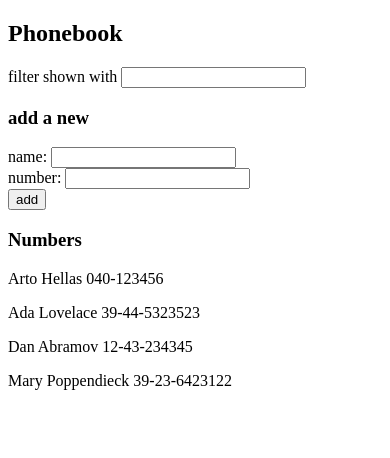
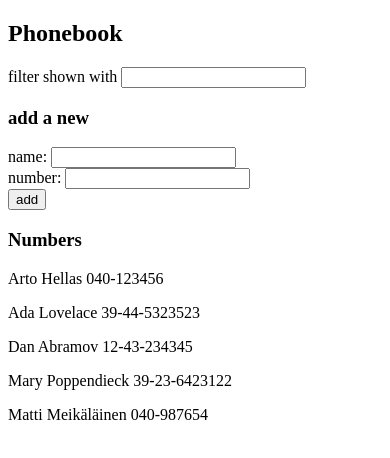
Before and after one commit to sjkottari/full-stack-open, a React (Vite) app in the folder osa2/puhelinluettelo/: page / in a window 390 px wide. Shown: the top 458 px of the page. Built offline with nearby package versions, Linux system fonts and the light colour scheme; data requests are answered from the project's data file.

Commit message:
puhelinluettelo step7 sync phonebook to server

```diff
--- a/osa2/puhelinluettelo/db.json
+++ b/osa2/puhelinluettelo/db.json
@@ -1,5 +1,5 @@
 {
-  "persons":[
+  "persons": [
     {
       "name": "Arto Hellas",
       "number": "040-123456",
@@ -19,6 +19,12 @@
       "name": "Mary Poppendieck",
       "number": "39-23-6423122",
       "id": "4"
+    },
+    {
+      "name": "Matti Meikäläinen",
+      "number": "040-987654",
+      "id": "8TP4LXZ0ydg"
     }
-  ]
+  ],
+  "$schema": "./node_modules/json-server/schema.json"
 }
--- a/osa2/puhelinluettelo/src/App.jsx
+++ b/osa2/puhelinluettelo/src/App.jsx
@@ -62,13 +62,23 @@
       return
     }
 
-    const person = {
+    const personObject = {
       name: newName,
       number: newNumber
     }
-    setPersons(persons.concat(person))
-    setNewName('')
-    setNewNumber('')
+
+    axios.post('http://localhost:3001/persons', personObject).then(
+      response => {
+        console.log(response)
+        setPersons(persons.concat(response.data))
+        setNewName('')
+        setNewNumber('')
+      }
+    )
+
+    // setPersons(persons.concat(personObject))
+    // setNewName('')
+    // setNewNumber('')
   }
 
   const filteredPersons = persons.filter((person) =>
```
